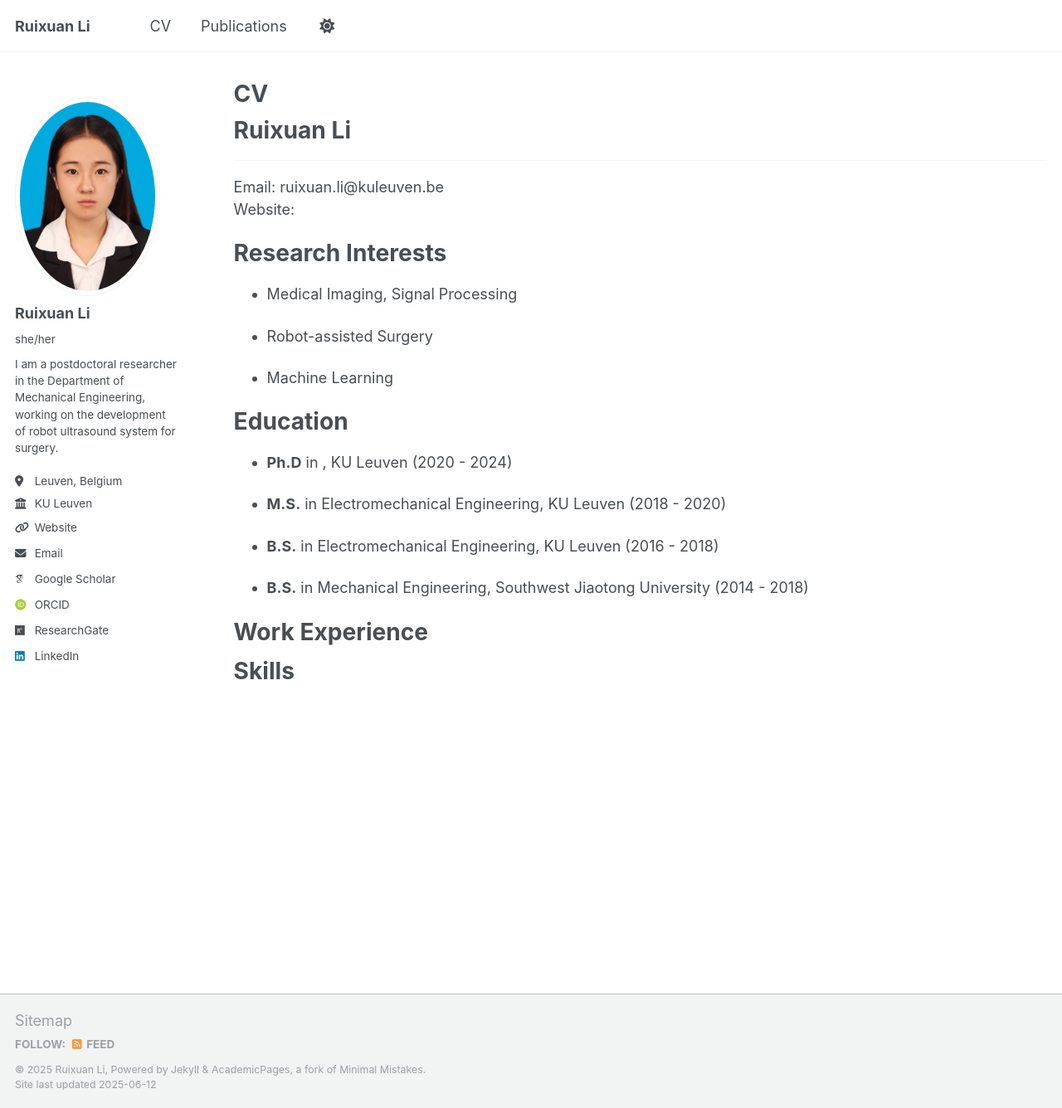
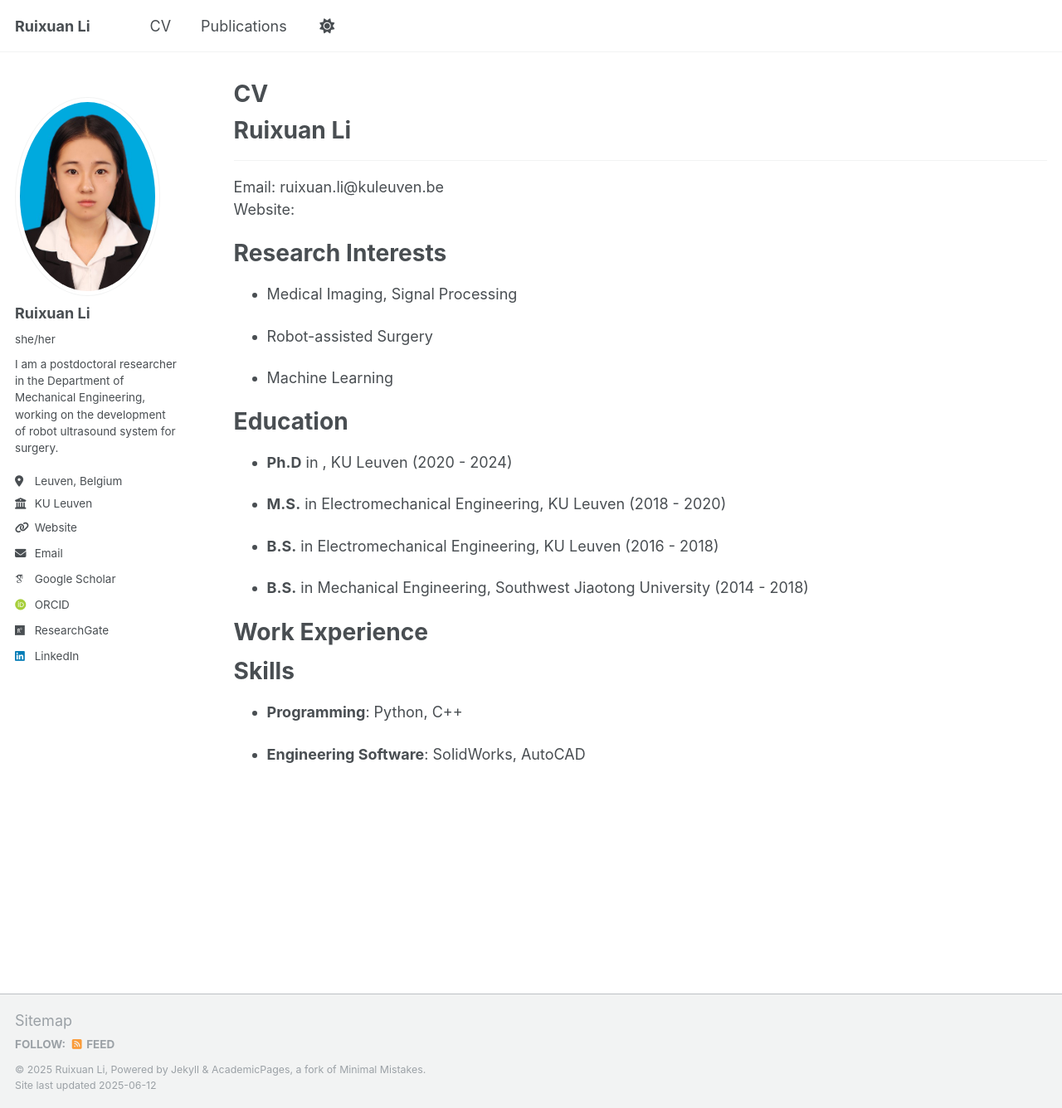
Before and after one commit to Li-Ruixuan/Li-Ruixuan.github.io, a Jekyll site: the page built from _pages/cv.md, in a window 1280 px wide and 1336 px high. Shown: the whole window at 83% size. Built offline with Jekyll 4.4.1, drawn with Linux system fonts in a browser that asks for light colours; some web fonts are replaced.

```diff
--- a/_data/cv.json
+++ b/_data/cv.json
@@ -54,8 +54,22 @@
       "endDate": "2018"
     }
   ],
-  "skills": [],
-  "languages": [],
+  "skills": [{
+    "name": "Programming",
+    "keywords": ["Python",  "C++" ]
+  },
+  {
+    "name": "Engineering Software",
+    "keywords": ["SolidWorks",  "AutoCAD"]
+  } ],
+  "languages": [ {
+    "language": "Chinese",
+    "fluency": "Native"
+  },
+  {
+    "language": "English",
+    "fluency": "Fluent"
+  } ],
   "interests": [{
       "name": "Medical Imaging, Signal Processing"
     }, {
```
Also changed, not shown: _pages/publications.html (+4 -4 lines).
